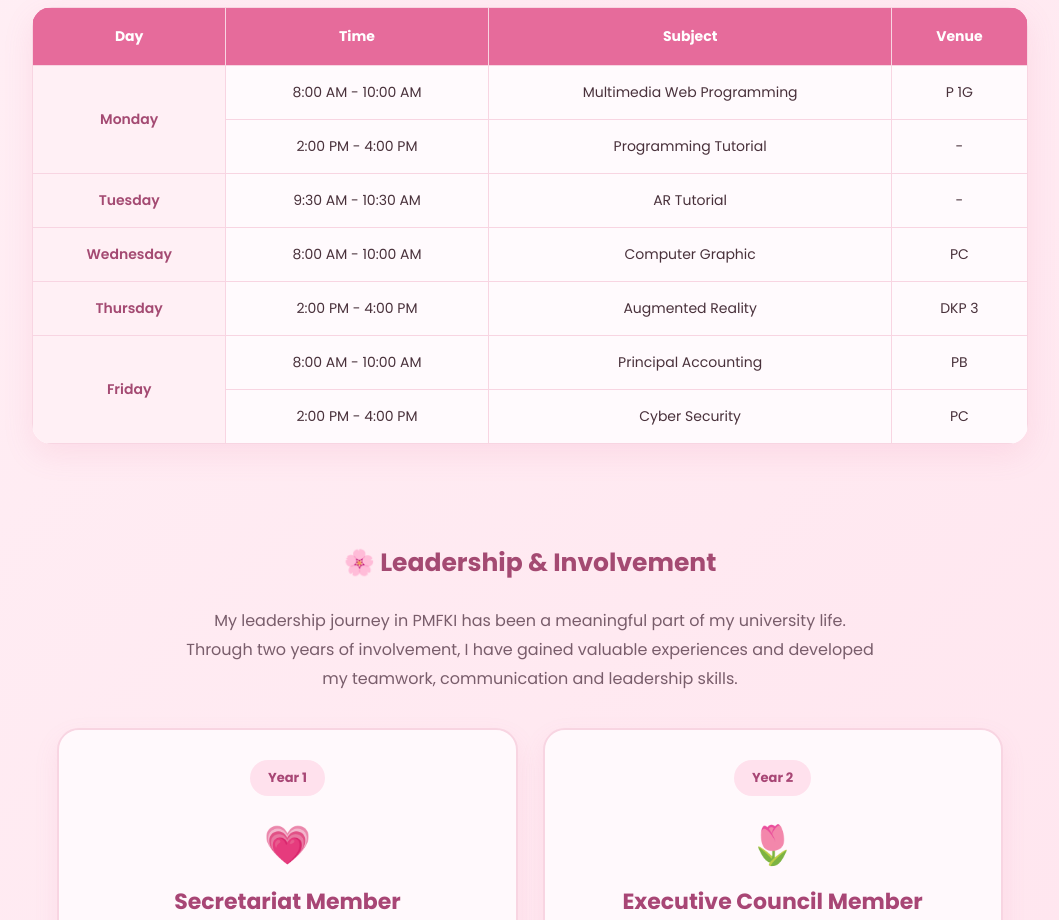
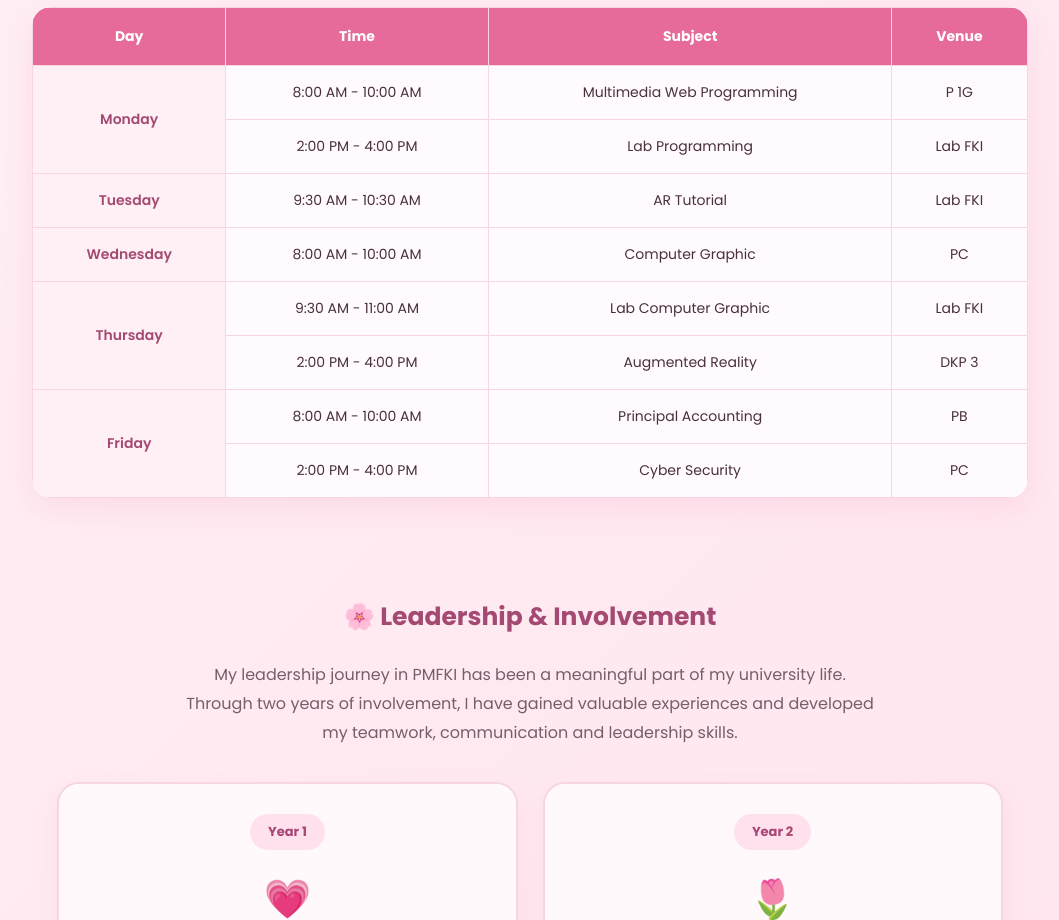
Before and after one commit to saddiah17/saddiah-portfolio, a plain HTML site: page biodata.html in a window 1280 px wide. Shown: the part 2080-3000 px from the top of the page, without its empty margins (110-1169 px from the left). Drawn offline with Linux system fonts and the light colour scheme.

Commit message:
Add files via upload

```diff
--- a/biodata.html
+++ b/biodata.html
@@ -10,6 +10,7 @@
 </head>
 <body>
 
+    <!-- Navigation Bar -->
     <header>
         <nav class="navbar">
             <a href="index.html" class="logo">
@@ -28,6 +29,7 @@
 
     <main class="biodata-page">
 
+        <!-- Page Heading -->
         <section class="page-heading reveal">
             <p class="greeting">GET TO KNOW ME ✨</p>
             <h1>My <span>Biodata</span></h1>
@@ -134,7 +136,6 @@
             </div>
         </section>
 
-
         <!-- My Class Timetable -->
         <section class="bio-section reveal">
 
@@ -148,6 +149,7 @@
 
             <div class="timetable-wrapper">
                 <table class="timetable">
+
                     <thead>
                         <tr>
                             <th>Day</th>
@@ -158,25 +160,30 @@
                     </thead>
 
                     <tbody>
+
+                        <!-- MONDAY -->
                         <tr>
                             <th rowspan="2">Monday</th>
                             <td>8:00 AM - 10:00 AM</td>
                             <td>Multimedia Web Programming</td>
                             <td>P 1G</td>
                         </tr>
+
                         <tr>
                             <td>2:00 PM - 4:00 PM</td>
-                    <td>Programming Tutorial</td>
-                    <td>-</td>
+                            <td>Lab Programming</td>
+                            <td>Lab FKI</td>
                         </tr>
 
+                        <!-- TUESDAY -->
                         <tr>
                             <th>Tuesday</th>
                             <td>9:30 AM - 10:30 AM</td>
                             <td>AR Tutorial</td>
-                    <td>-</td>
+                            <td>Lab FKI</td>
                         </tr>
 
+                        <!-- WEDNESDAY -->
                         <tr>
                             <th>Wednesday</th>
                             <td>8:00 AM - 10:00 AM</td>
@@ -184,31 +191,41 @@
                             <td>PC</td>
                         </tr>
 
+                        <!-- THURSDAY -->
                         <tr>
-                    <th>Thursday</th>
+                            <th rowspan="2">Thursday</th>
+                            <td>9:30 AM - 11:00 AM</td>
+                            <td>Lab Computer Graphic</td>
+                            <td>Lab FKI</td>
+                        </tr>
+
+                        <tr>
                             <td>2:00 PM - 4:00 PM</td>
                             <td>Augmented Reality</td>
                             <td>DKP 3</td>
                         </tr>
 
+                        <!-- FRIDAY -->
                         <tr>
                             <th rowspan="2">Friday</th>
                             <td>8:00 AM - 10:00 AM</td>
                             <td>Principal Accounting</td>
                             <td>PB</td>
                         </tr>
+
                         <tr>
                             <td>2:00 PM - 4:00 PM</td>
                             <td>Cyber Security</td>
                             <td>PC</td>
                         </tr>
+
                     </tbody>
                 </table>
             </div>
 
         </section>
 
-<!-- ===== LEADERSHIP & INVOLVEMENT ===== -->
+        <!-- Leadership & Involvement -->
         <section class="leadership-section reveal">
 
             <h2 class="section-title">
@@ -227,12 +244,14 @@
 
                 <!-- YEAR 1 -->
                 <div class="leadership-card">
-            <span class="leadership-year">Year 1</span>
+
+                    <span class="leadership-year">
+                        Year 1
+                    </span>
 
                     <div class="leadership-icon">💗</div>
 
                     <h3>Secretariat Member</h3>
-
                     <h4>Welfare Exco | PMFKI</h4>
 
                     <p>
@@ -246,12 +265,14 @@
 
                 <!-- YEAR 2 -->
                 <div class="leadership-card">
-            <span class="leadership-year">Year 2</span>
+
+                    <span class="leadership-year">
+                        Year 2
+                    </span>
 
                     <div class="leadership-icon">🌷</div>
 
                     <h3>Executive Council Member</h3>
-
                     <h4>Welfare Exco | PMFKI</h4>
 
                     <p>
@@ -283,10 +304,12 @@
 
     </main>
 
+    <!-- Footer -->
     <footer>
         <p>© 2026 Saddiah. All Rights Reserved.</p>
     </footer>
 
     <script src="script.js"></script>
+
 </body>
 </html>
```
Lines whose indentation alone changed are shown as unchanged.
